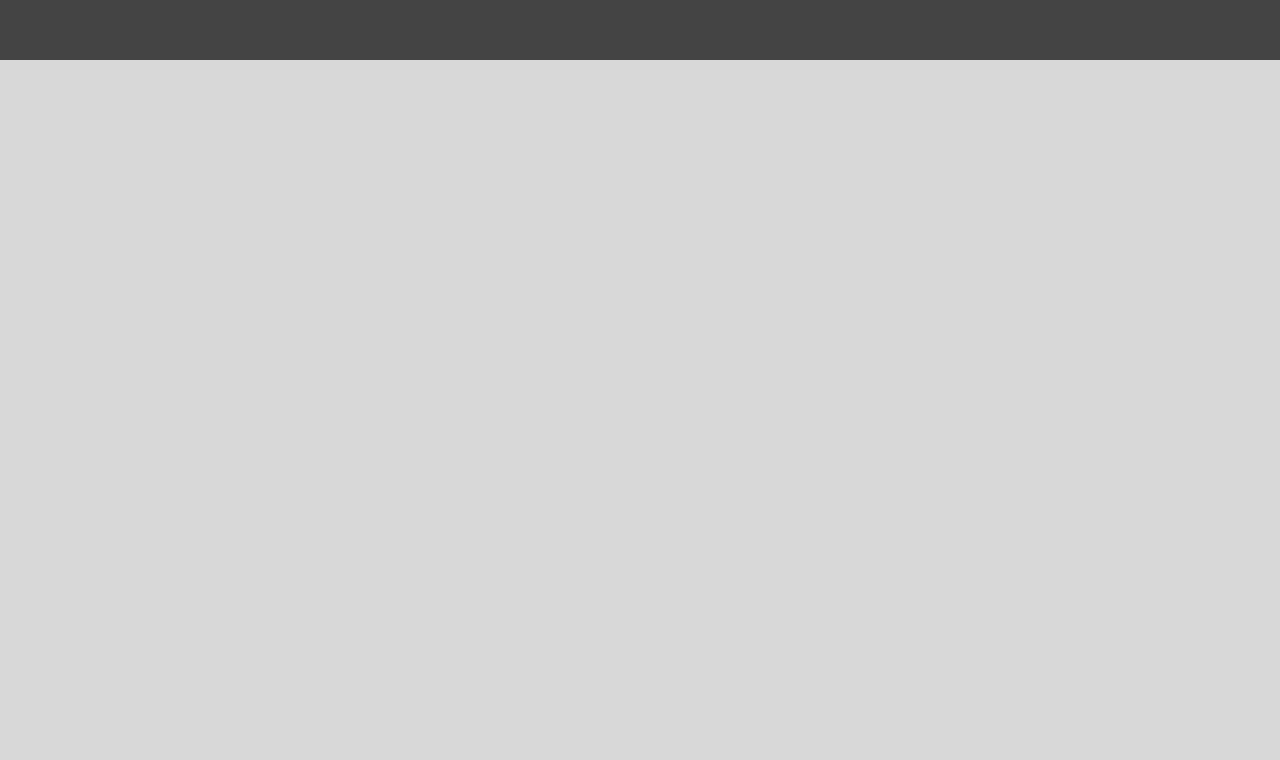
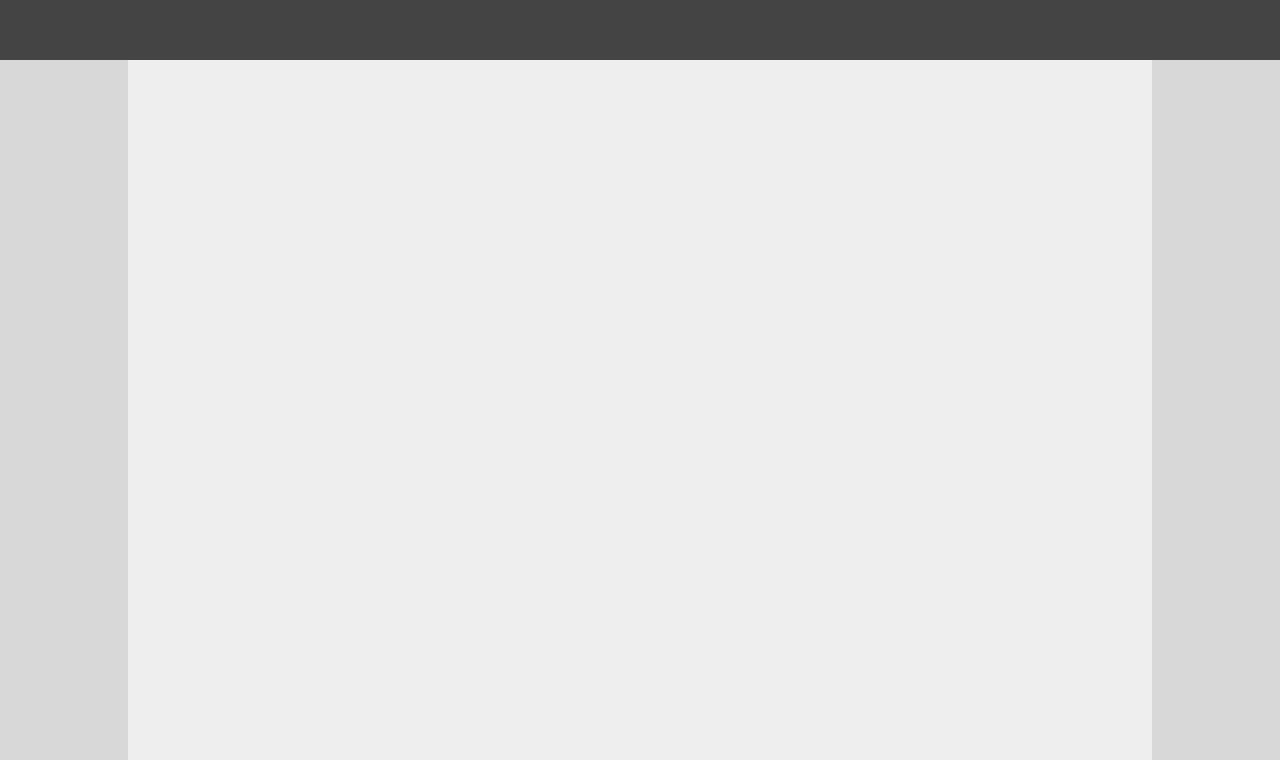
Before and after one commit to jaakofalltrade/html-assess, a plain HTML site: page first/index.html in a window 1280 px wide. Shown: the part 160-920 px from the top of the page. Before the commit the page ends 800 px from the top, so only its background shows below. Drawn offline with Linux system fonts and the light colour scheme.

Commit message:
Added the middle part of the project

```diff
--- a/first/index.css
+++ b/first/index.css
@@ -13,3 +13,16 @@ body {
     min-height: 220px;
     background-color: #444444;
 }
+
+#middle {
+    width: 80%;
+    height: auto;
+    min-height: 700px;
+    background-color: #efeeee;
+    margin-left: auto;
+    margin-right: auto;
+}
+
+#footer {
+    background-color: #222222;
+}
--- a/first/index.html
+++ b/first/index.html
@@ -10,5 +10,8 @@
 </head>
 <body>
     <div id="top-bar"></div>
+    <div id="middle">
+        <div id="footer"></div>
+    </div>
 </body>
 </html>
```
